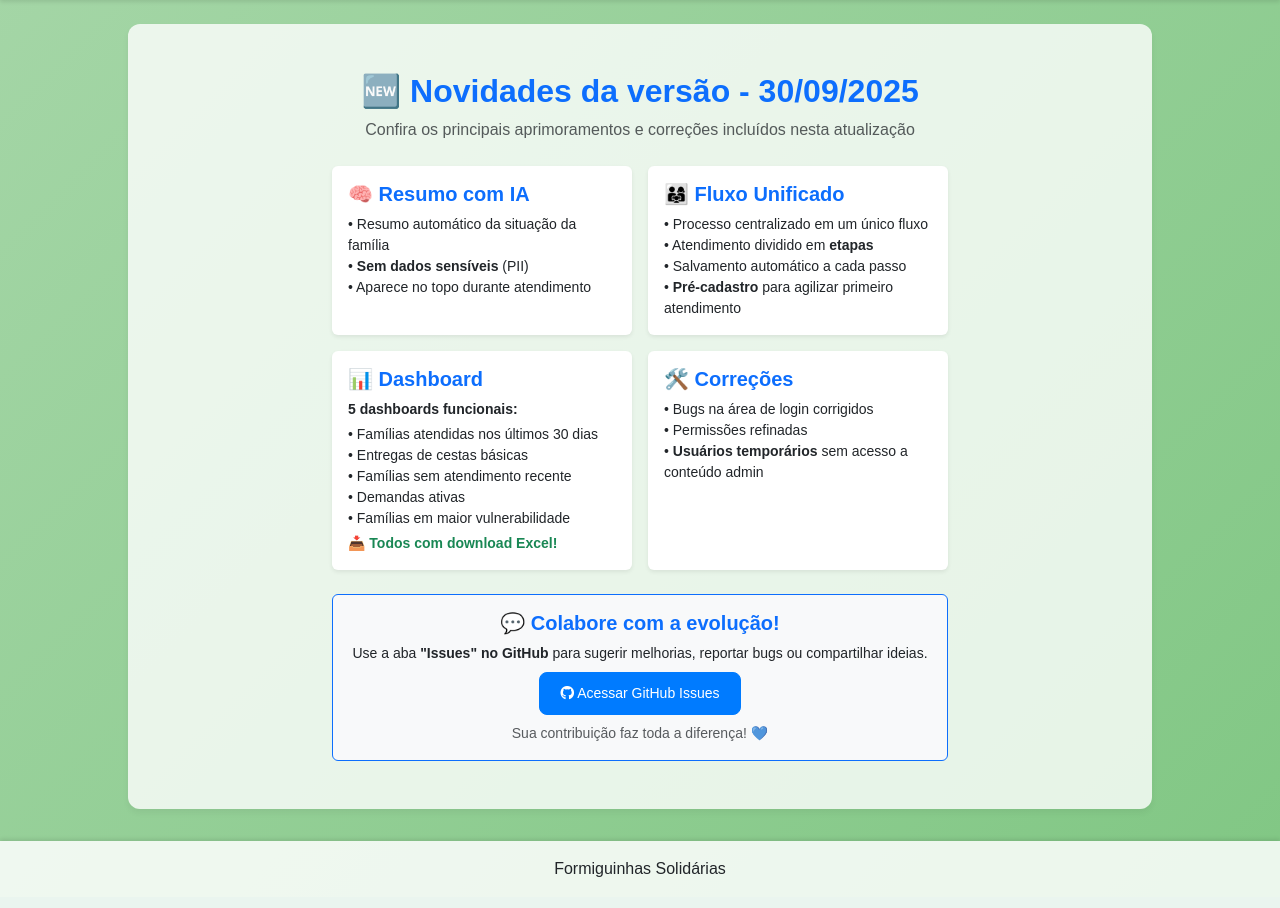
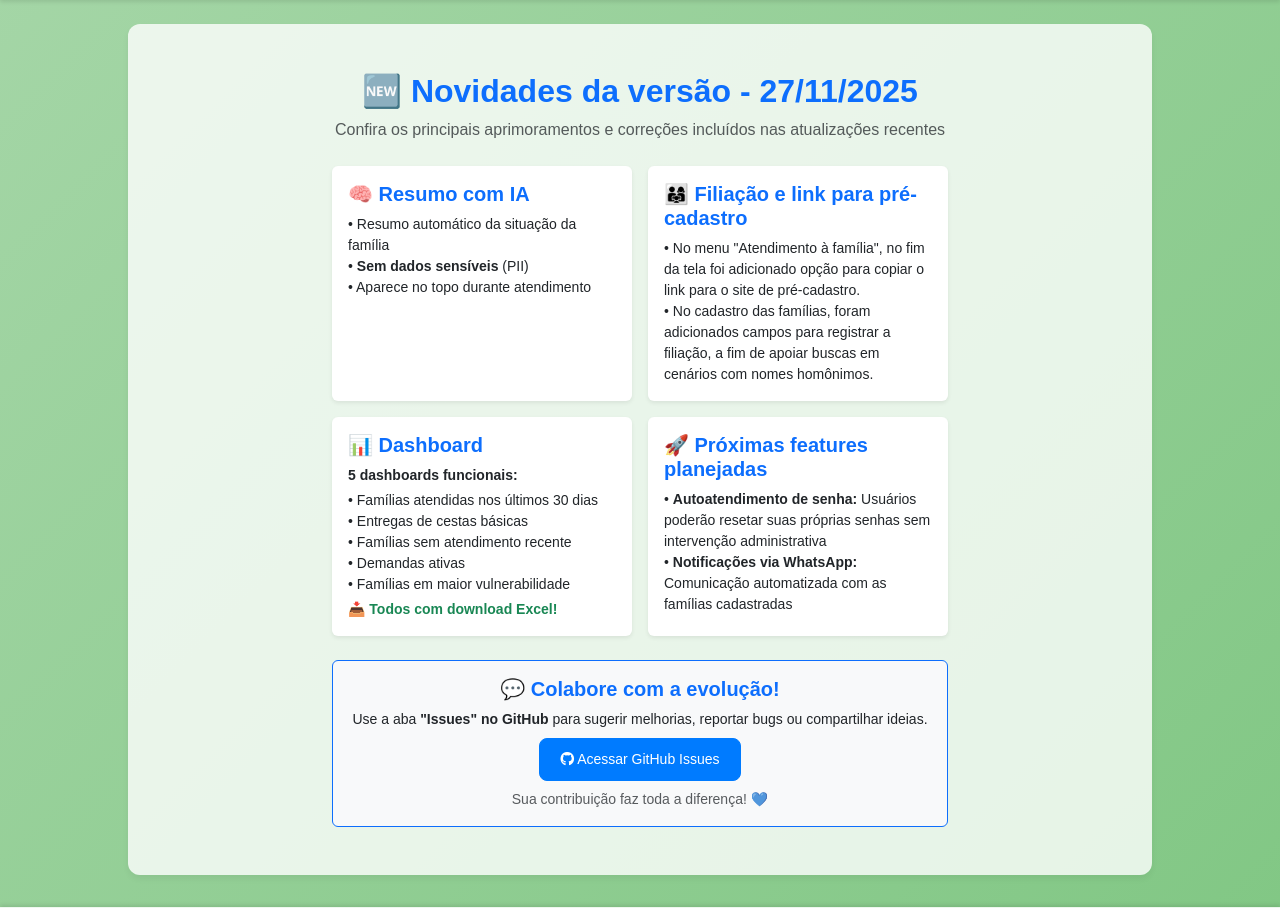
Before and after one commit to silasmendes/appformiguinhasv2, a Flask app: page / in a window 1280 px wide. Shown: the part 76-984 px from the top of the page. Before the commit the page ends 953 px from the top, so only its background shows below. Run offline with Flask 3, Linux system fonts and the light colour scheme; the visitor is signed in with stand-in values (Sample User, id 1); parts of the project's set-up code (start-up, migrations or seed data) failed here and were passed over.

Commit message:
Atualizando sessão com novidades da versão

```diff
--- a/app/templates/admin/usuarios.html
+++ b/app/templates/admin/usuarios.html
@@ -142,7 +142,7 @@
                         <div class="col-md-6">
                             <label class="form-label" for="expires_at">
                                 <i class="fas fa-calendar-times me-1"></i>
-                                Data de Expiração
+                                Data e hora da expiração
                             </label>
                             <input type="text" class="form-control" name="expires_at" id="expires_at"
                                    placeholder="Ex: 31/12/2025 23:59">
--- a/app/templates/index.html
+++ b/app/templates/index.html
@@ -6,8 +6,8 @@
         <div class="col-lg-10 col-xl-8">
             <!-- Header -->
             <div class="text-center mb-4">
-                <h2 class="text-primary mb-2">🆕 Novidades da versão - 30/09/2025</h2>
-                <p class="text-muted">Confira os principais aprimoramentos e correções incluídos nesta atualização</p>
+                <h2 class="text-primary mb-2">🆕 Novidades da versão - 27/11/2025</h2>
+                <p class="text-muted">Confira os principais aprimoramentos e correções incluídos nas atualizações recentes</p>
             </div>
 
             <!-- Features Grid -->
@@ -30,12 +30,10 @@
                 <div class="col-md-6">
                     <div class="card h-100 border-0 shadow-sm">
                         <div class="card-body p-3">
-                            <h5 class="card-title text-primary mb-2">👨‍👩‍👧 Fluxo Unificado</h5>
+                            <h5 class="card-title text-primary mb-2">👨‍👩‍👧 Filiação e link para pré-cadastro</h5>
                             <ul class="list-unstyled mb-0 small">
-                                <li>• Processo centralizado em um único fluxo</li>
-                                <li>• Atendimento dividido em <strong>etapas</strong></li>
-                                <li>• Salvamento automático a cada passo</li>
-                                <li>• <strong>Pré-cadastro</strong> para agilizar primeiro atendimento</li>
+                                <li>• No menu "Atendimento à família", no fim da tela foi adicionado opção para copiar o link para o site de pré-cadastro.</li>
+                                <li>• No cadastro das famílias, foram adicionados campos para registrar a filiação, a fim de apoiar buscas em cenários com nomes homônimos. </li>
                             </ul>
                         </div>
                     </div>
@@ -61,15 +59,14 @@
                     </div>
                 </div>
 
-                <!-- Correções -->
+                <!-- Próximas Features -->
                 <div class="col-md-6">
                     <div class="card h-100 border-0 shadow-sm">
                         <div class="card-body p-3">
-                            <h5 class="card-title text-primary mb-2">🛠️ Correções</h5>
+                            <h5 class="card-title text-primary mb-2">🚀 Próximas features planejadas</h5>
                             <ul class="list-unstyled mb-0 small">
-                                <li>• Bugs na área de login corrigidos</li>
-                                <li>• Permissões refinadas</li>
-                                <li>• <strong>Usuários temporários</strong> sem acesso a conteúdo admin</li>
+                                <li>• <strong>Autoatendimento de senha:</strong> Usuários poderão resetar suas próprias senhas sem intervenção administrativa</li>
+                                <li>• <strong>Notificações via WhatsApp:</strong> Comunicação automatizada com as famílias cadastradas</li>
                             </ul>
                         </div>
                     </div>
```
